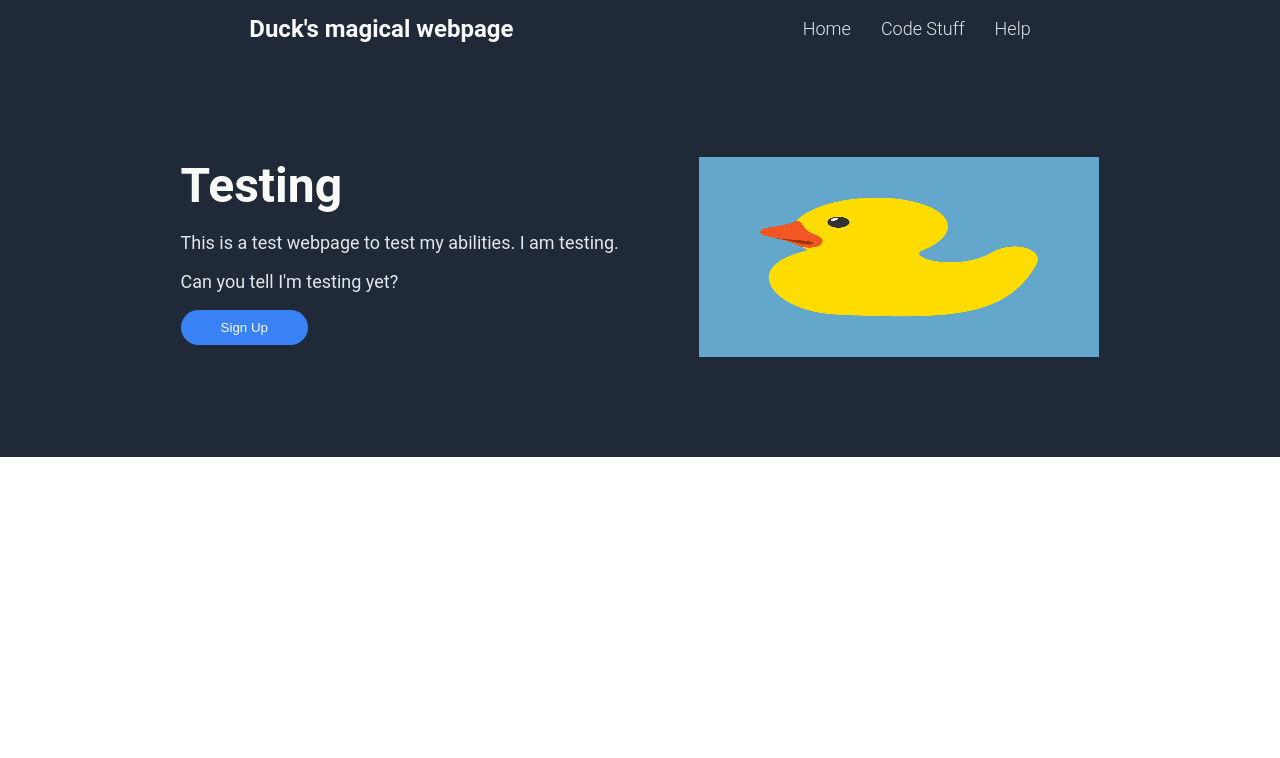
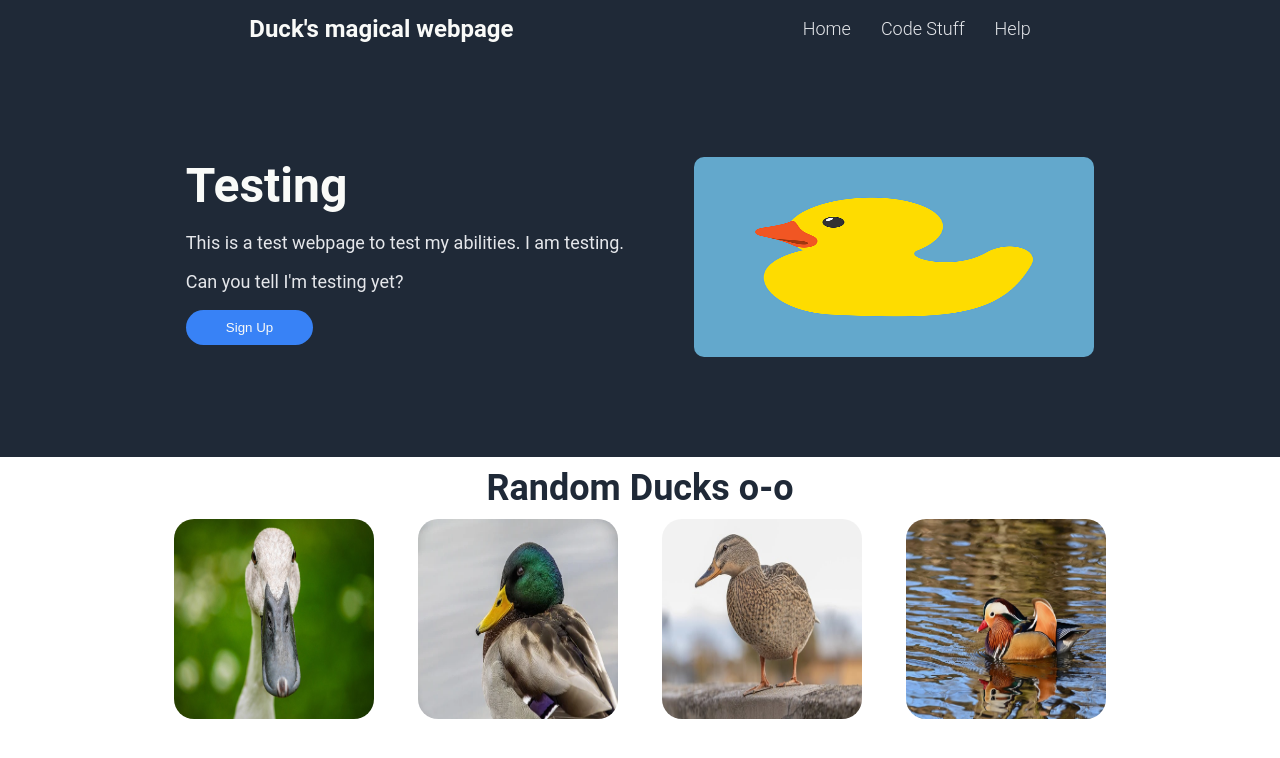
Before and after one commit to Dementedduck/Website-Landing-Page, a plain HTML site: page index.html in a window 1280 px wide. Drawn offline with Linux system fonts and the light colour scheme.

Commit message:
Add more images Create information area Make hero look nicer

```diff
--- a/index.html
+++ b/index.html
@@ -33,5 +33,17 @@
       </div>
       <img class="duck" src="Images/rubber-4679464_640.png" />
     </div>
+
+    <div class="info">
+      <div class="infoheader">
+        Random Ducks o-o
+      </div>
+      <div class="infoimages">
+        <img id="Duck1" src="Images/duck-1884934_640.jpg">
+        <img id="Duck2" src="Images/duck-8380065_640.webp">
+        <img id="Duck3" src="Images/duck-8395154_640.jpg">
+        <img id="Duck4" src="Images/duck-8462289_1280.webp">
+      </div>
+    </div>
   </body>
 </html>
--- a/styles.css
+++ b/styles.css
@@ -47,7 +47,7 @@ body {
 .hero {
     display: flex;
     padding: 100px;
-    justify-content: space-evenly;
+    justify-content: center;
 }
 
 
@@ -65,6 +65,8 @@ body {
     width: 400px;
     height: 200px;
     order: 3;
+    margin-left: 70px;
+    border-radius: 10px;
 }
 
 
@@ -72,3 +74,28 @@ body {
   font-size: 24px;
   font-weight: bold;
 }
+
+.info {
+  display: flex;
+  align-items: center;
+  flex-direction: column;
+}
+
+.infoheader {
+  font-size: 36px;
+  font-weight: bolder;
+  color: #1F2937;
+  padding: 10px
+}
+
+.infoimages img {
+  height: 200px;
+  width: 200px;
+  border-radius: 20px;
+}
+
+#Duck1,
+#Duck2,
+#Duck3 {
+  margin-right: 40px;
+}
```
Also changed, not shown: Images/duck-1884934_640.jpg (added), Images/duck-8380065_640.webp (added), Images/duck-8395154_640.jpg (added), Images/duck-8462289_1280.webp (added).
